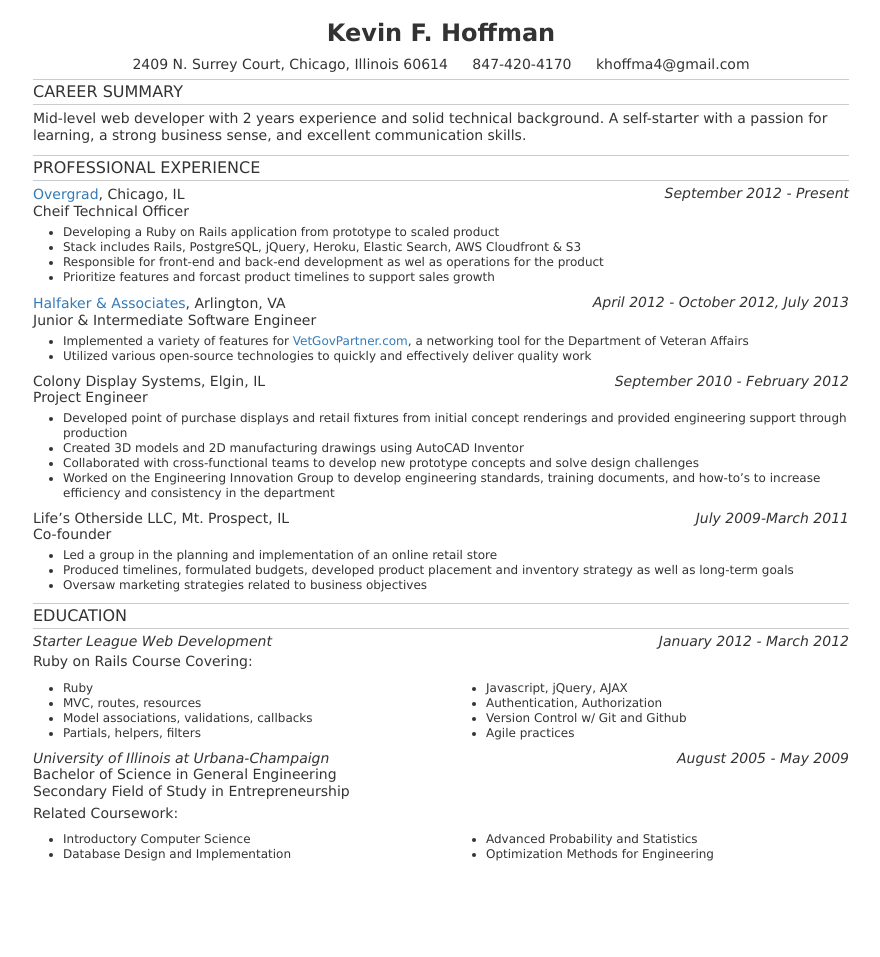
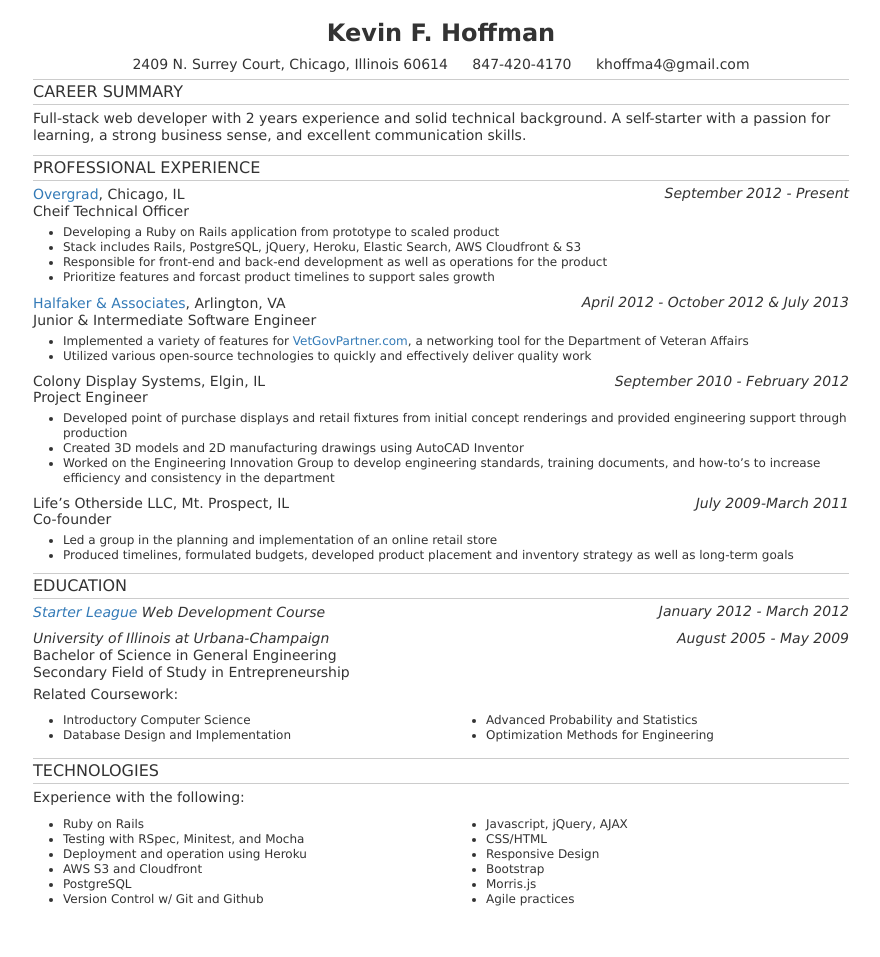
Before and after one commit to khoffma4/khoffma4.github.io, a Jekyll site: the page built from resume.html, in a window 1280 px wide. Shown: the whole page, without its empty margins (199-1079 px from the left). Built offline with Jekyll 4.4.1, drawn with Linux system fonts in a browser that asks for light colours; nearby versions of some CDN libraries; some web fonts are replaced; Markdown is read by kramdown in place of the engine named in the settings; before the commit the page ends 900 px from its top, so only the background shows below that.

Commit message:
changes to resume

```diff
--- a/css/resume.css
+++ b/css/resume.css
@@ -12,7 +12,7 @@ ul { margin-left:30px }
 #resume {
   max-height: 11in;
   max-width: 8.5in;
-  margin: 0px auto;
+  margin: 0px auto 40px;
 }
 
 #resume h3 {
@@ -88,6 +88,9 @@ h2 {
   text-align: left;
 }
 
+.starter-league {
+  margin-bottom: 10px;
+}
 @media (max-width: 900px) {
   #resume { max-height: none }
 }
@@ -106,7 +109,10 @@ h2 {
 }
 
 @media print {
-  #resume { text-align: inherit; }
+  #resume {
+    text-align: inherit;
+    margin-bottom: 0px;
+  }
   .col-sm-6 {
     float: left;
     width: 50%;
@@ -120,4 +126,7 @@ h2 {
   }
   .date { text-align: right; }
   h1 { margin-top: 0px; }
+  .class-list:last-child {
+     page-break-after: auto;
+  }
 }
--- a/resume.html
+++ b/resume.html
@@ -20,8 +20,7 @@ title: Kevin Hoffmans Resume
   <!-- # **********  summary  ********** -->
 
     <h2>CAREER SUMMARY</h2>
-    <p class="summary">Mid-level web developer with 2 years experience and solid technical background. A self-starter with a passion for learning, a strong business sense, and excellent communication skills.</p>
-
+    <p class="summary">Full-stack web developer with 2 years experience and solid technical background. A self-starter with a passion for learning, a strong business sense, and excellent communication skills.</p>
 
   <!-- # **********  experience ********** -->
 
@@ -42,7 +41,7 @@ title: Kevin Hoffmans Resume
         <ul>
           <li>Developing a Ruby on Rails application from prototype to scaled product</li>
           <li>Stack includes Rails, PostgreSQL, jQuery, Heroku, Elastic Search, AWS Cloudfront & S3
-          <li>Responsible for front-end and back-end development as wel as operations for the product</li>
+          <li>Responsible for front-end and back-end development as well as operations for the product</li>
           <li>Prioritize features and forcast product timelines to support sales growth</li>
         </ul>
       </div>
@@ -55,7 +54,7 @@ title: Kevin Hoffmans Resume
           <p>Junior & Intermediate Software Engineer</p>
         </div>
         <div class="date col-sm-6">
-          <h3>April 2012 - October 2012, July 2013</h3>
+          <h3>April 2012 - October 2012 & July 2013</h3>
         </div>
       </div>
 
@@ -82,7 +81,6 @@ title: Kevin Hoffmans Resume
         <ul>
           <li>Developed point of purchase displays and retail fixtures from initial concept renderings and provided engineering support through production</li>
           <li>Created 3D models and 2D manufacturing drawings using AutoCAD Inventor</li>
-          <li>Collaborated with cross-functional teams to develop new prototype concepts and solve design challenges</li>
           <li>Worked on the Engineering Innovation Group to develop engineering standards,
               training documents, and how-to’s to increase efficiency and consistency in the department</li>
         </ul>
@@ -104,7 +102,6 @@ title: Kevin Hoffmans Resume
         <ul>
           <li>Led a group in the planning and implementation of an online retail store</li>
           <li>Produced timelines, formulated budgets, developed product placement and inventory strategy as well as long-term goals</li>
-          <li>Oversaw marketing strategies related to business objectives</li>
         </ul>
       </div>
     <div class="experience">
@@ -113,36 +110,17 @@ title: Kevin Hoffmans Resume
 
     <h2>EDUCATION</h2>
 
-    <div class="education">
+    <div class="education starter-league">
       <div class="education_header row">
         <div class="school col-sm-6">
-          <h3>Starter League Web Development</h3>
+          <h3><a href="http://www.starterleague.com">Starter League</a> Web Development Course</h3>
         </div>
         <div class="date col-sm-6">
           <h3>January 2012 - March 2012</h3>
         </div>
       </div>
+    </div>
 
-      <p>Ruby on Rails Course Covering:</p>
-      <div class="row">
-        <div class="class_list col-sm-6">
-          <ul>
-            <li>Ruby</li>
-            <li>MVC, routes, resources</li>
-            <li>Model associations, validations, callbacks</li>
-            <li>Partials, helpers, filters</li>
-          </ul>
-        </div>
-        <div class="class_list col-sm-6">
-          <ul>
-            <li>Javascript, jQuery, AJAX</li>
-            <li>Authentication, Authorization</li>
-            <li>Version Control w/ Git and Github</li>
-            <li>Agile practices</li>
-          </ul>
-        </div>
-      </div>
-    </div>
 
     <div class="education">
       <div class="education_header row">
@@ -171,6 +149,36 @@ title: Kevin Hoffmans Resume
       </div>
     </div>
 
+
+  <!-- # **********  education  ********** -->
+
+    <h2>TECHNOLOGIES</h2>
+
+      <p>Experience with the following:</p>
+      <div class="row">
+        <div class="class_list col-sm-6">
+          <ul>
+            <li>Ruby on Rails</li>
+            <li>Testing with RSpec, Minitest, and Mocha</li>
+            <li>Deployment and operation using Heroku</li>
+            <li>AWS S3 and Cloudfront</li>
+            <li>PostgreSQL</li>
+            <li>Version Control w/ Git and Github</li>
+          </ul>
+        </div>
+        <div class="class_list col-sm-6">
+          <ul>
+            <li>Javascript, jQuery, AJAX</li>
+            <li>CSS/HTML</li>
+            <li>Responsive Design</li>
+            <li>Bootstrap</li>
+            <li>Morris.js</li>
+            <li>Agile practices</li>
+          </ul>
+        </div>
+      </div>
+    </div>
+
   </div>
 
 </body>
```
